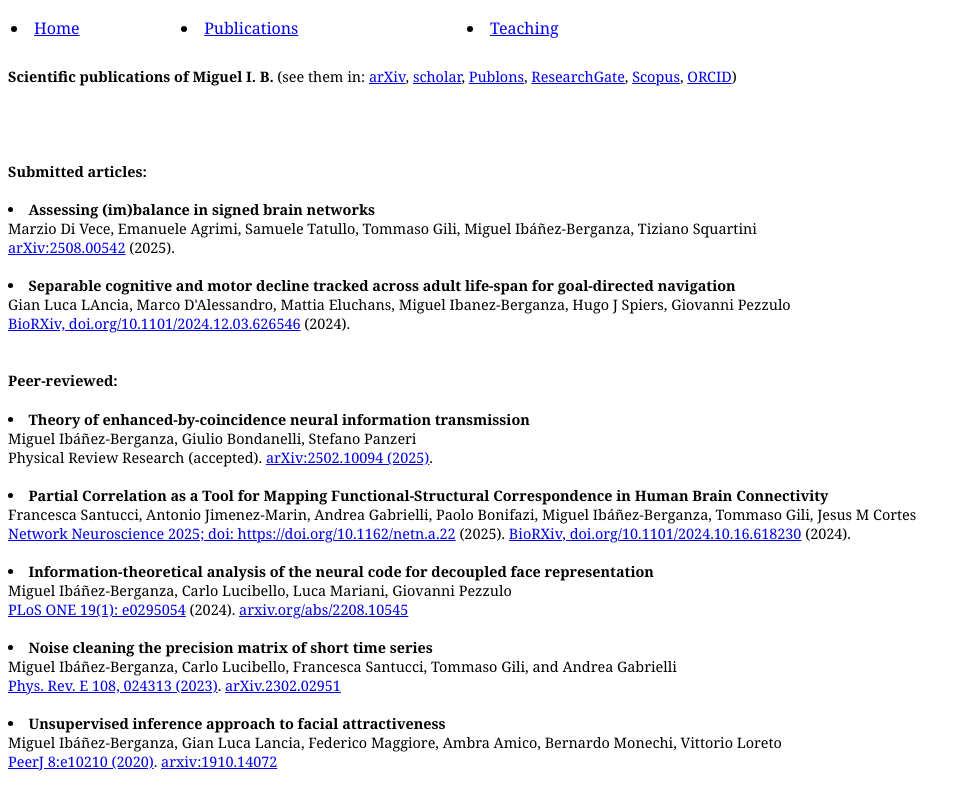
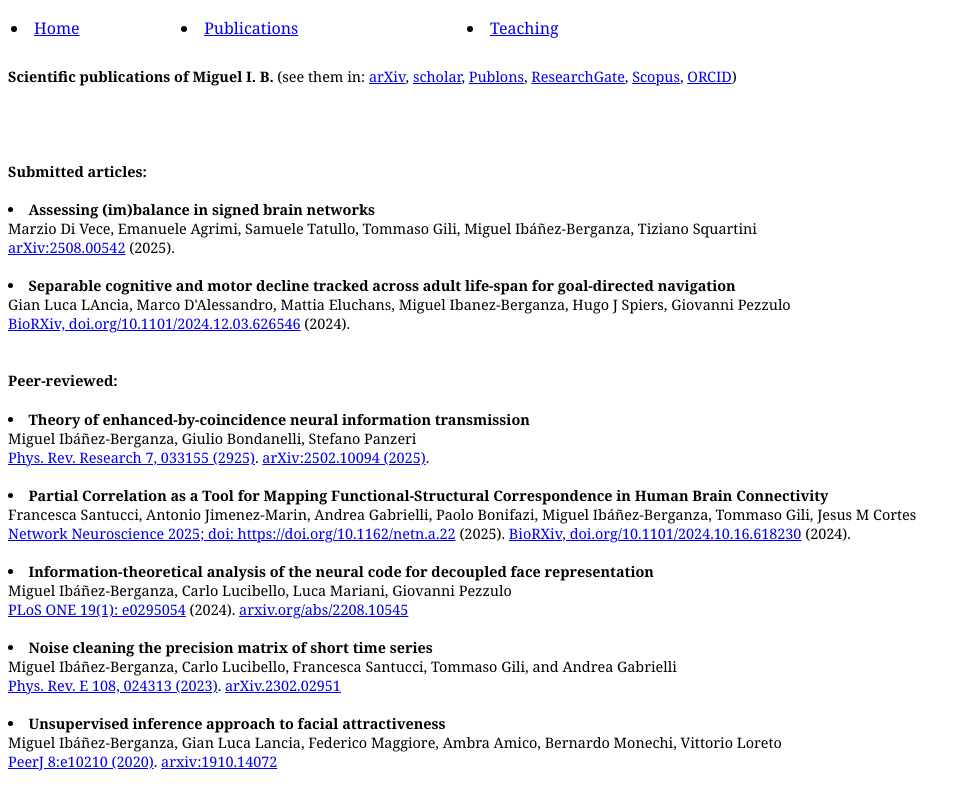
Before and after one commit to berganzami/berganzami.github.io, a plain HTML site: page publications.html in a window 1280 px wide. Shown: the top 787 px of the page, without its empty margins (0-971 px from the left). Drawn offline with nearby package versions, Linux system fonts and the light colour scheme.

Commit message:
initial commit

```diff
--- a/publications.html
+++ b/publications.html
@@ -63,7 +63,7 @@ Submitted articles:
 
 	<br>Miguel Ibáñez-Berganza, Giulio Bondanelli, Stefano Panzeri
 	<br>
-	Physical Review Research (accepted).
+	<a href="https://journals.aps.org/prresearch/abstract/10.1103/9bcy-g5sx" target="_blank">Phys. Rev. Research 7, 033155 (2925)<a/>.
 	<a href="https://arxiv.org/abs/2502.10094" target="_blank">arXiv:2502.10094 (2025)<a/>.
 </li>
 
```
Also changed, not shown: 1 other file.
